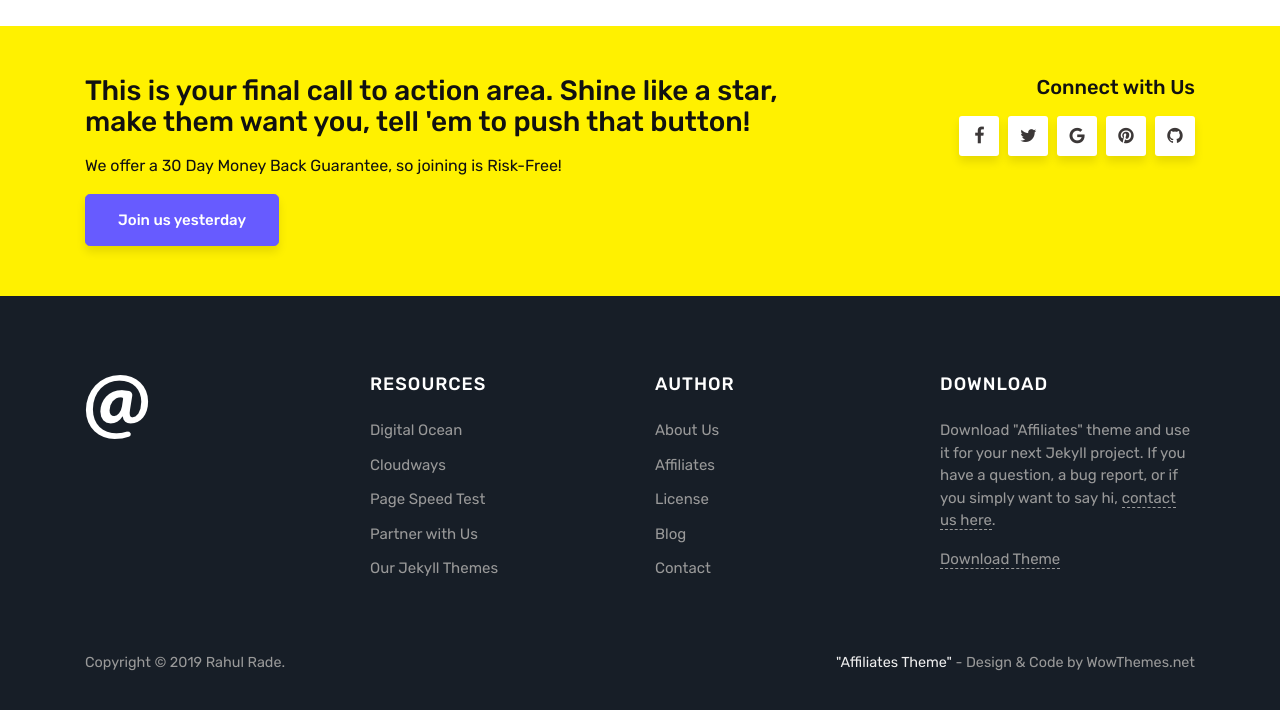
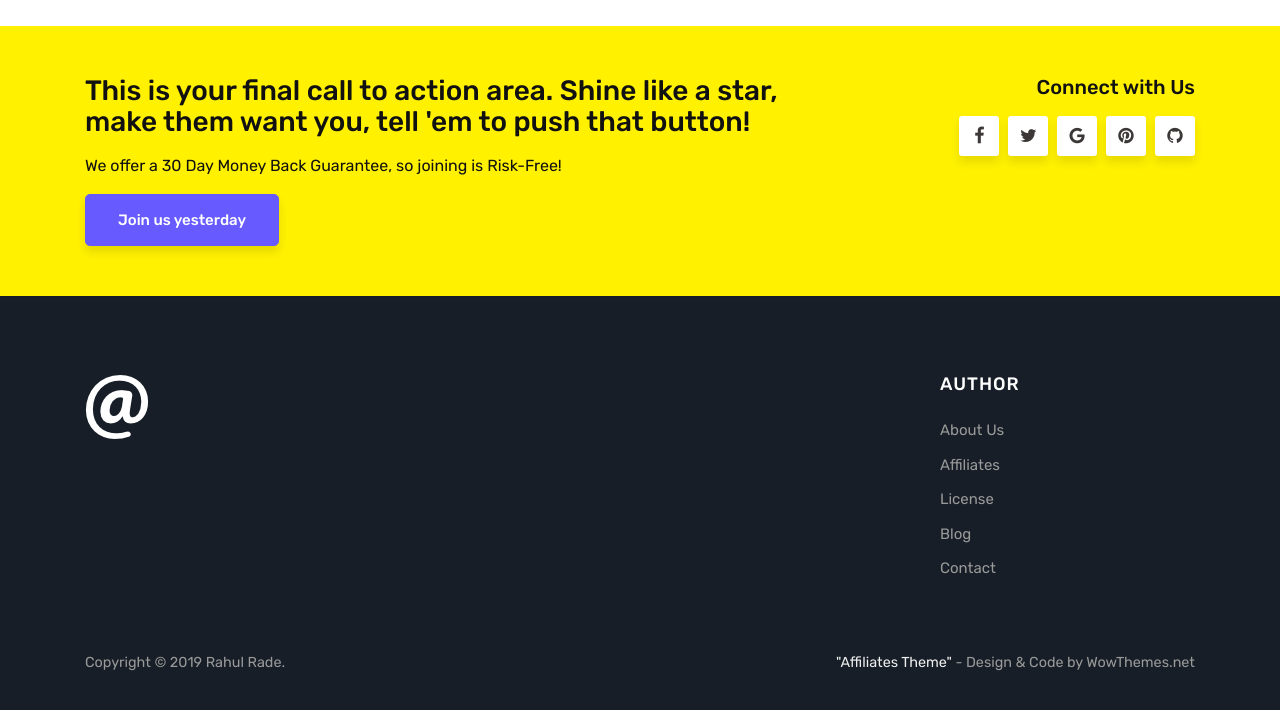
Before and after one commit to imrahulr/imrahulr.github.io, a Jekyll site: the page built from index.html, in a window 1280 px wide and 900 px high, scrolled down 1900 px, cut to the strip 181-891 px from the top of the window. Built offline with Jekyll 4.4.1, drawn with Linux system fonts in a browser that asks for light colours; the list of posts is cut into pages by our own code; comment, search, counter and statistics services are not loaded.

Commit message:
first commit

```diff
--- a/_layouts/default.html
+++ b/_layouts/default.html
@@ -151,24 +151,11 @@
         <div class="container">
 
             <div class="row">
-                <div class="col-sm-3">
+                <div class="col-sm-9">
                 <div class="footer-widget">
                 <a href="{{site.baseurl}}/contact">
                 <img src="{{ site.baseurl }}/assets/images/logo-footer.png">
                 </a>
-                </div>
-                </div>
-
-                <div class="col-sm-3">
-                <div class="footer-widget">
-                <h5 class="title">Resources</h5>
-                <ul>
-                <li><a target="_blank" href="https://m.do.co/c/84c9b45d0c47">Digital Ocean</a></li>
-                <li><a target="blank" href="https://www.cloudways.com/en/pricing.php?id=153986&amp;a_bid=005da123">Cloudways</a></li>
-                <li><a target="blank" href="http://shareasale.com/r.cfm?b=875645&amp;u=1087935&amp;m=41388&amp;urllink=&amp;afftrack=">Page Speed Test</a></li>
-                <li><a target="blank" href="https://www.wowthemes.net/affiliate-area/?utm_source=fromjekyllsidebar&utm_campaign=sidebar">Partner with Us</a></li>
-                <li><a target="blank" href="https://www.wowthemes.net/category/jekyll-themes/">Our Jekyll Themes</a></li>
-                </ul>
                 </div>
                 </div>
 
@@ -185,13 +172,6 @@
                 </div>
                 </div>
 
-                <div class="col-sm-3">
-                <div class="footer-widget textwidget">
-                    <h5 class="title">Download</h5>
-                    <p>Download "Affiliates" theme and use it for your next Jekyll project. If you have a question, a bug report, or if you simply want to say hi, <a href="https://www.wowthemes.net/support/">contact us here</a>.</p>
-                    <a href="https://github.com/wowthemesnet/affiliates-jekyll-theme/archive/master.zip">Download Theme</a>
-                </div>
-                </div>
             </div>
 
             <div class="copyright">
```
